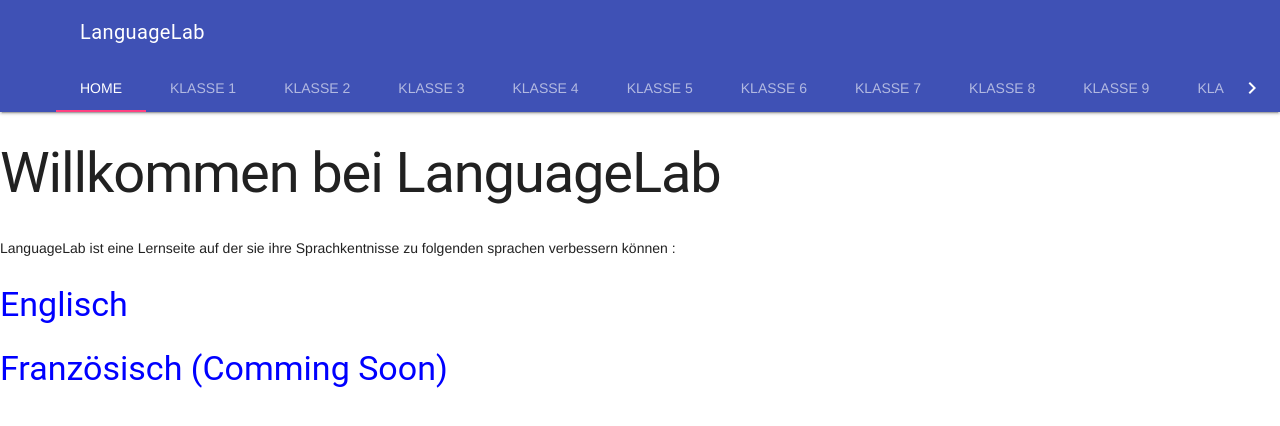
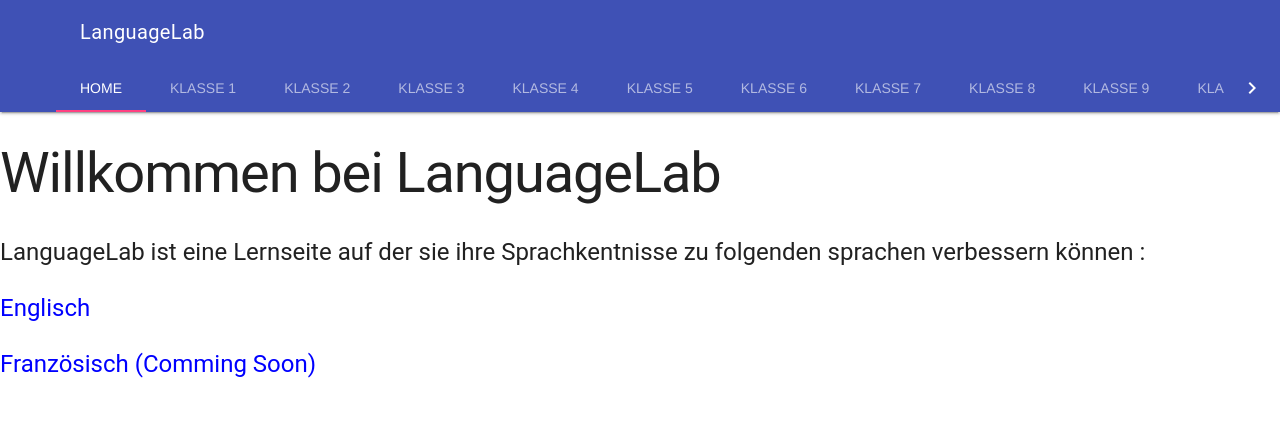
Before and after one commit to SembiaStudios/VP, a plain HTML site: page index.html in a window 1280 px wide. Drawn offline with nearby package versions, Linux system fonts and the light colour scheme.

Commit message:
Update index.html

```diff
--- a/index.html
+++ b/index.html
@@ -47,9 +47,9 @@
       <section class="mdl-layout__tab-panel is-active" id="scroll-tab-0">
         <div class="page-content">
             <h1>Willkommen bei LanguageLab</h1>
-            <p>LanguageLab ist eine Lernseite auf der sie ihre Sprachkentnisse zu folgenden sprachen verbessern können : </p>
-            <h3 class="language-list-color-1"> Englisch </h3>
-            <h3 class="language-list-color-1"> Französisch (Comming Soon) </h3>
+            <h4>LanguageLab ist eine Lernseite auf der sie ihre Sprachkentnisse zu folgenden sprachen verbessern können : </h4>
+            <h4 class="language-list-color-1"> Englisch </h4>
+            <h4 class="language-list-color-1"> Französisch (Comming Soon) </h4>
         </div>
       </section>
       <section class="mdl-layout__tab-panel" id="scroll-tab-1">
```
